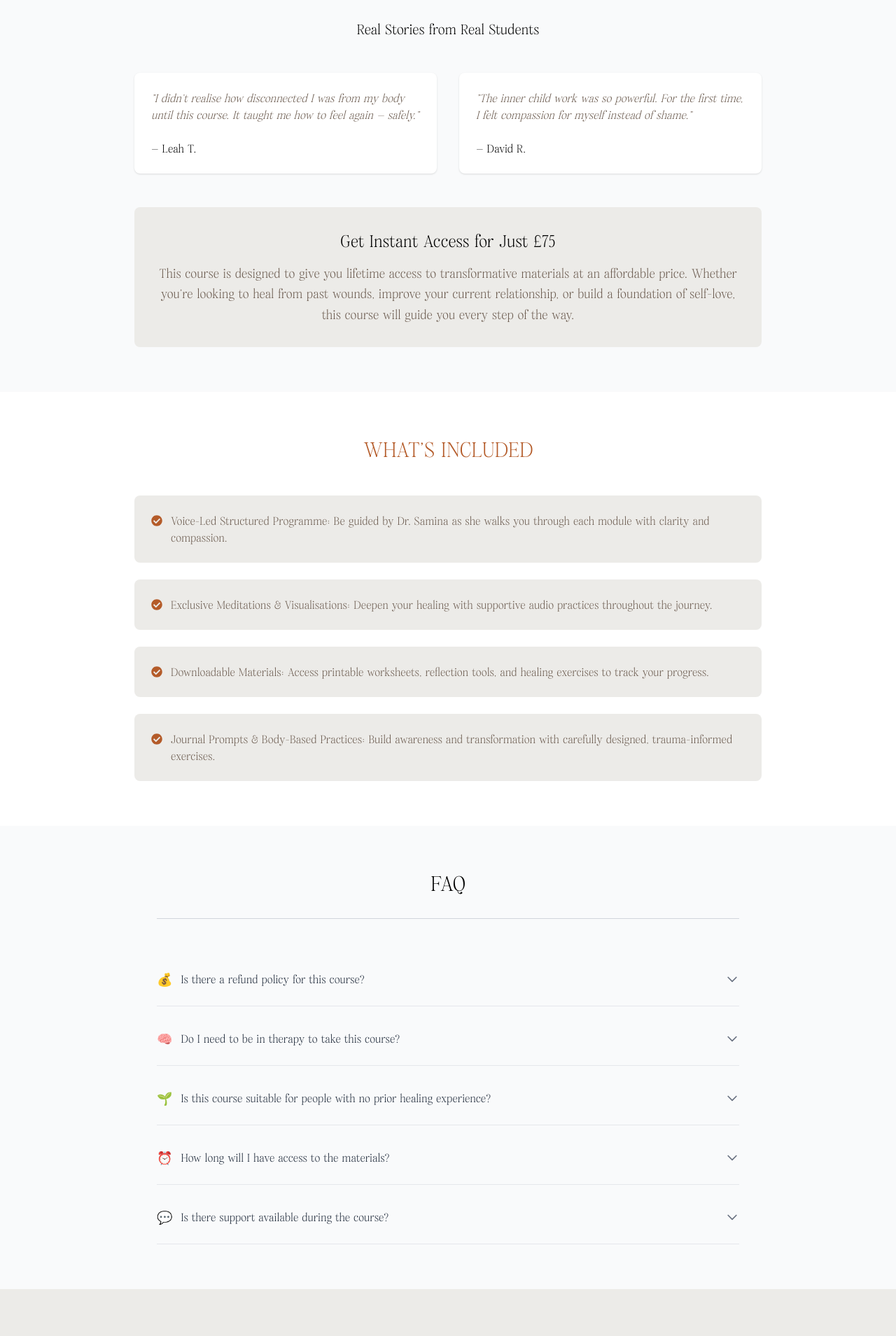
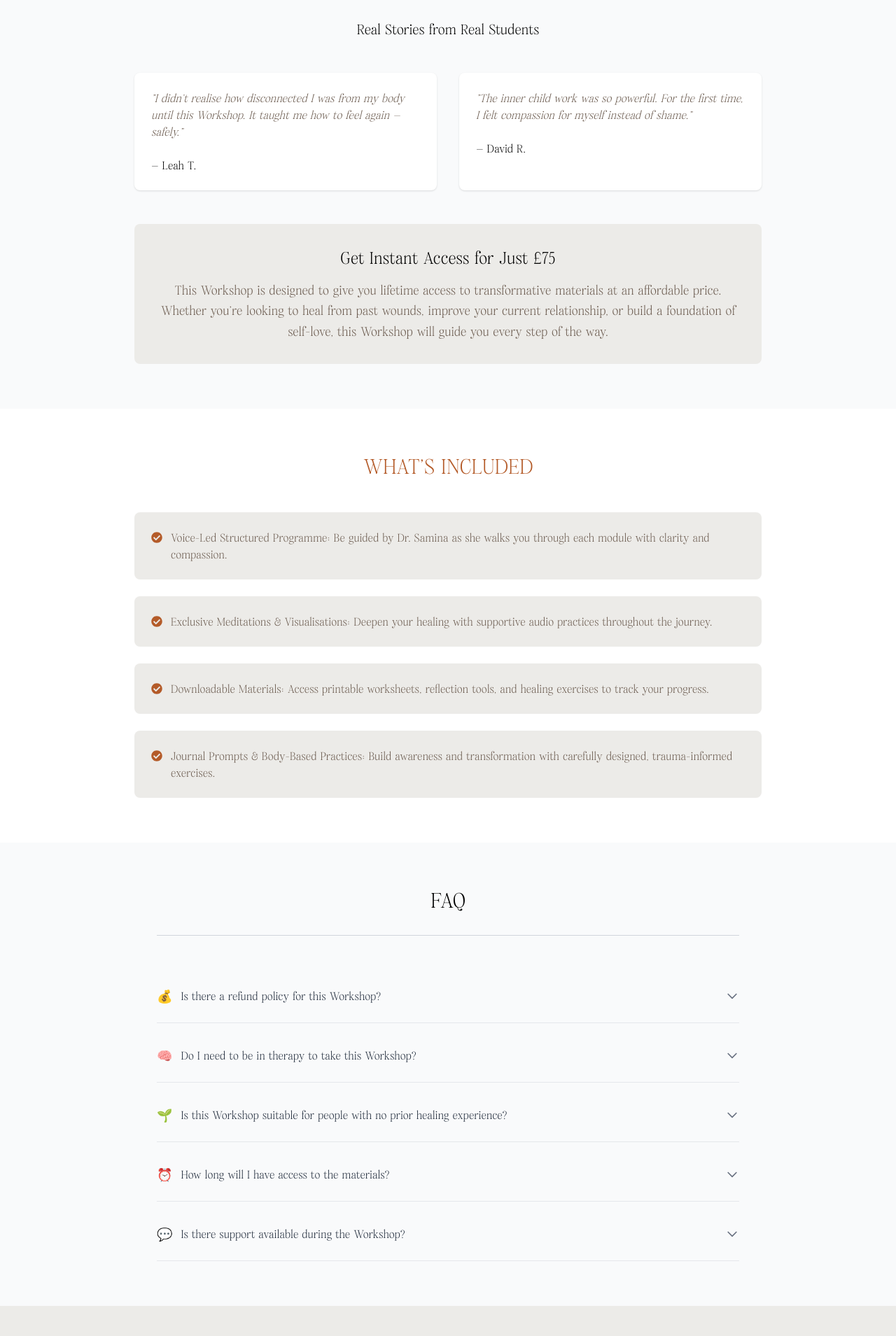
Before and after one commit to Monis9451/Course_Platform, a React (Vite) app in the folder Course-platform(frontend)/: page /course/1 in a window 1280 px wide. Shown: the part 3642-5551 px from the top of the page at 70% size. Built offline with nearby package versions, Linux system fonts and the light colour scheme; no server answers; a web font is replaced by a local one.

Commit message:
Changed the content for course or programme to workshop all over

```diff
--- a/Course-platform(frontend)/src/pages/CourseDetails.jsx
+++ b/Course-platform(frontend)/src/pages/CourseDetails.jsx
@@ -21,7 +21,7 @@ const dummyCoursesData = {
     price: 75,
     featured: true,
     img_src: "/1.png",
-    img_alt: "Unburdening Trauma Course",
+    img_alt: "Unburdening Trauma Workshop",
     benefits: [
       "Understand Trauma in the Body: Learn why trauma gets stored and how to gently release it through body-based awareness.",
       "Reclaim Inner Safety: Cultivate a felt sense of safety, presence, and connection within yourself.",
@@ -77,12 +77,12 @@ const dummyCoursesData = {
       },
       {
         title: "Personal Support",
-        description: "Reach out via email for guidance and support throughout the course."
+        description: "Reach out via email for guidance and support throughout the Workshop."
       }
     ],
     testimonials: [
       {
-        text: "I didn't realise how disconnected I was from my body until this course. It taught me how to feel again — safely.",
+        text: "I didn't realise how disconnected I was from my body until this Workshop. It taught me how to feel again — safely.",
         author: "Leah T."
       },
       {
@@ -99,20 +99,20 @@ const dummyCoursesData = {
     faqs: [
       {
         id: 1,
-        question: "Is there a refund policy for this course?",
-        answer: "Due to the nature of the course, refunds are not available. Once purchased, you'll receive immediate access to all content. This programme is built to create meaningful transformation — if you commit to it, the results will follow.",
+        question: "Is there a refund policy for this Workshop?",
+        answer: "Due to the nature of the Workshop, refunds are not available. Once purchased, you'll receive immediate access to all content. This programme is built to create meaningful transformation — if you commit to it, the results will follow.",
         icon: "💰"
       },
       {
         id: 2,
-        question: "Do I need to be in therapy to take this course?",
-        answer: "Not at all. This course is designed for anyone seeking to process and heal trauma. It can also complement your work in therapy if you're currently seeing a professional.",
+        question: "Do I need to be in therapy to take this Workshop?",
+        answer: "Not at all. This Workshop is designed for anyone seeking to process and heal trauma. It can also complement your work in therapy if you're currently seeing a professional.",
         icon: "🧠"
       },
       {
         id: 3,
-        question: "Is this course suitable for people with no prior healing experience?",
-        answer: "Yes. Whether you're just beginning your healing journey or have done work before, this course provides accessible yet powerful tools for all levels.",
+        question: "Is this Workshop suitable for people with no prior healing experience?",
+        answer: "Yes. Whether you're just beginning your healing journey or have done work before, this Workshop provides accessible yet powerful tools for all levels.",
         icon: "🌱"
       },
       {
@@ -123,7 +123,7 @@ const dummyCoursesData = {
       },
       {
         id: 5,
-        question: "Is there support available during the course?",
+        question: "Is there support available during the Workshop?",
         answer: "Yes! You can contact Dr. Samina via email for any programme-related questions or clarification. Please note this is not a substitute for therapy. For clinical or personalised support, we recommend working with a licensed therapist.",
         icon: "💬"
       }
@@ -132,11 +132,11 @@ const dummyCoursesData = {
   2: {
     id: 2,
     title: "Unburdening Love",
-    subtitle: "A 6-Week Self-Paced Course",
+    subtitle: "A 6-Week Self-Paced Workshop",
     description: "Break Free from Relationship Blocks and Cultivate Healthy Love",
     tagline: "Transform Your Relationships in Just 6 Weeks",
     additionalTagline: "Affordable, Expert-Led Guidance to Heal and Thrive in Love",
-    fullDescription: "Are you ready to break free from the emotional blocks holding you back in love? Whether you're single, in a relationship, or navigating a marriage, this 6-week self-paced course will help you release deep-seated barriers, heal past wounds, and cultivate healthy, lasting love. Led by an experienced psychologist, Unburdening Love is a transformative programme designed to help you uncover the roots of your relationship struggles and provide you with the tools to create healthier, more fulfilling connections with yourself and others.",
+    fullDescription: "Are you ready to break free from the emotional blocks holding you back in love? Whether you're single, in a relationship, or navigating a marriage, this 6-week self-paced Workshop will help you release deep-seated barriers, heal past wounds, and cultivate healthy, lasting love. Led by an experienced psychologist, Unburdening Love is a transformative programme designed to help you uncover the roots of your relationship struggles and provide you with the tools to create healthier, more fulfilling connections with yourself and others.",
     instructor: "Dr. Samina Khatun",
     duration: "6 weeks",
     lessons: 20,
@@ -144,7 +144,7 @@ const dummyCoursesData = {
     price: 75,
     featured: true,
     img_src: "/love_course.png",
-    img_alt: "Unburdening Love Course",
+    img_alt: "Unburdening Love Workshop",
     benefits: [
       "Release Deep-Seated Love Blocks: Understand and heal the emotional patterns preventing you from experiencing healthy love.",
       "Heal Past Wounds: Address past hurts and traumas that continue to impact your relationships.",
@@ -186,7 +186,7 @@ const dummyCoursesData = {
     whyDifferent: [
       {
         title: "Expert-Led",
-        description: "Designed by a licensed psychologist with years of experience in relationship therapy, this course combines science-backed methods for deep healing."
+        description: "Designed by a licensed psychologist with years of experience in relationship therapy, this Workshop combines science-backed methods for deep healing."
       },
       {
         title: "Affordable",
@@ -198,12 +198,12 @@ const dummyCoursesData = {
       },
       {
         title: "Personal Support",
-        description: "Have your questions answered and get the support you need via email throughout the course."
+        description: "Have your questions answered and get the support you need via email throughout the Workshop."
       }
     ],
     testimonials: [
       {
-        text: "I had no idea how much I was carrying from my childhood and past relationships. This course helped me see it and, more importantly, let it go.",
+        text: "I had no idea how much I was carrying from my childhood and past relationships. This Workshop helped me see it and, more importantly, let it go.",
         author: "Sarah M."
       },
       {
@@ -214,32 +214,32 @@ const dummyCoursesData = {
     bonuses: [
       "Voice-Led Structured Programme: Follow a guided, step-by-step journey led by Dr. Samina to help you navigate each module with ease and clarity.",
       "Visualisation & Meditations: Access exclusive visualisations and meditations led by Dr. Samina to support your healing and transformation process.",
-      "Downloadable Materials: Receive printable worksheets, assessment tools, and exercises to deepen your learning and track your progress throughout the course.",
+      "Downloadable Materials: Receive printable worksheets, assessment tools, and exercises to deepen your learning and track your progress throughout the Workshop.",
       "Exclusive Prompts & Exercises: Engage with thoughtfully designed exercises to help you reflect, heal, and create lasting change in your relationships."
     ],
     faqs: [
       {
         id: 1,
-        question: "Is there a refund policy for this course?",
-        answer: "Due to the nature of the course, refunds are not available. Once you purchase, you'll have immediate access to all the course materials. We believe in the transformative power of this programme, and we're confident that if you commit to the process, you'll see lasting results.",
+        question: "Is there a refund policy for this Workshop?",
+        answer: "Due to the nature of the Workshop, refunds are not available. Once you purchase, you'll have immediate access to all the Workshop materials. We believe in the transformative power of this programme, and we're confident that if you commit to the process, you'll see lasting results.",
         icon: "💰"
       },
       {
         id: 2,
-        question: "Do I need to be in therapy to do this course?",
-        answer: "No, you do not need to be in therapy to take this course. It's designed for anyone looking to improve their relationships and heal emotional blocks, whether or not you're in therapy. If you're currently seeing a therapist, this course can be a great complement to that work.",
+        question: "Do I need to be in therapy to do this Workshop?",
+        answer: "No, you do not need to be in therapy to take this Workshop. It's designed for anyone looking to improve their relationships and heal emotional blocks, whether or not you're in therapy. If you're currently seeing a therapist, this Workshop can be a great complement to that work.",
         icon: "🧠"
       },
       {
         id: 3,
-        question: "Is this course for singles, people in relationships, or married couples?",
-        answer: "Yes! Whether you're single, dating, or in a committed relationship, this course is designed to help you release emotional blocks that affect how you connect with yourself and others. It's valuable for anyone looking to create stronger, healthier relationships.",
+        question: "Is this Workshop for singles, people in relationships, or married couples?",
+        answer: "Yes! Whether you're single, dating, or in a committed relationship, this Workshop is designed to help you release emotional blocks that affect how you connect with yourself and others. It's valuable for anyone looking to create stronger, healthier relationships.",
         icon: "💕"
       },
       {
         id: 4,
-        question: "How long do I have access to the course?",
-        answer: "You get lifetime access to all course materials, so you can work through the modules at your own pace whenever it fits your schedule.",
+        question: "How long do I have access to the Workshop?",
+        answer: "You get lifetime access to all Workshop materials, so you can work through the modules at your own pace whenever it fits your schedule.",
         icon: "⏰"
       },
       {
@@ -365,7 +365,7 @@ const dummyCoursesData = {
         author: "Layla R."
       },
       {
-        text: "The love course gave me the relationship tools I never got growing up, but the trauma course gave me the emotional grounding to actually use them.",
+        text: "The love Workshop gave me the relationship tools I never got growing up, but the trauma Workshop gave me the emotional grounding to actually use them.",
         author: "Ben C."
       }
     ],
@@ -450,8 +450,8 @@ const CourseDetails = () => {
       <div className="min-h-screen bg-cream">
         <Header />
         <div className="container mx-auto px-4 py-20 text-center">
-          <h1 className="text-3xl font-fitzgerald text-black mb-4">Course Not Found</h1>
-          <p className="text-gray-600 font-fitzgerald mb-8">The course you're looking for doesn't exist or has been removed.</p>
+          <h1 className="text-3xl font-fitzgerald text-black mb-4">Workshop Not Found</h1>
+          <p className="text-gray-600 font-fitzgerald mb-8">The Workshop you're looking for doesn't exist or has been removed.</p>
           <Link to="/courses" className="bg-primary text-white font-fitzgerald px-8 py-3 hover:bg-primary-dark transition-colors">
             Browse All Courses
           </Link>
@@ -655,9 +655,9 @@ const CourseDetails = () => {
                 Get Instant Access for Just £{course.price}
               </h3>
               <p className="text-warm-gray text-lg leading-relaxed font-fitzgerald">
-                This course is designed to give you lifetime access to transformative materials at an
+                This Workshop is designed to give you lifetime access to transformative materials at an
                 affordable price. Whether you're looking to heal from past wounds, improve your
-                current relationship, or build a foundation of self-love, this course will guide you every
+                current relationship, or build a foundation of self-love, this Workshop will guide you every
                 step of the way.
               </p>
             </div>
--- a/Course-platform(frontend)/src/pages/Thankyou.jsx
+++ b/Course-platform(frontend)/src/pages/Thankyou.jsx
@@ -5,14 +5,14 @@ import { useState, useEffect } from "react";
 const courseData = {
   1: {
     id: 1,
-    title: "Unburdening Trauma: A 6-Week Self-Paced Course",
+    title: "Unburdening Trauma: A 6-Week Self-Paced Workshop",
     description: "A transformative journey to heal past wounds and create lasting change",
     duration: "6 weeks",
     image: "/1.png"
   },
   2: {
     id: 2,
-    title: "Unburdening Love: A 6-Week Self-Paced Course",
+    title: "Unburdening Love: A 6-Week Self-Paced Workshop",
     description: "Break free from relationship blocks and cultivate healthy love",
     duration: "6 weeks",
     image: "/love_course.png"
@@ -50,7 +50,7 @@ function ThankYou() {
             Course Not Found
           </h1>
           <p className="text-xl text-gray-700 mb-8">
-            The course you're looking for doesn't exist.
+            The Workshop you're looking for doesn't exist.
           </p>
           <Link to="/">
             <button className="bg-[#bd6334] hover:bg-[#a65525] text-white py-3 px-6 rounded">
```
Also changed, not shown: Course-platform(frontend)/src/pages/Checkout.jsx (+11 -11 lines), Course-platform(frontend)/src/pages/Home.jsx (+6 -6 lines).
